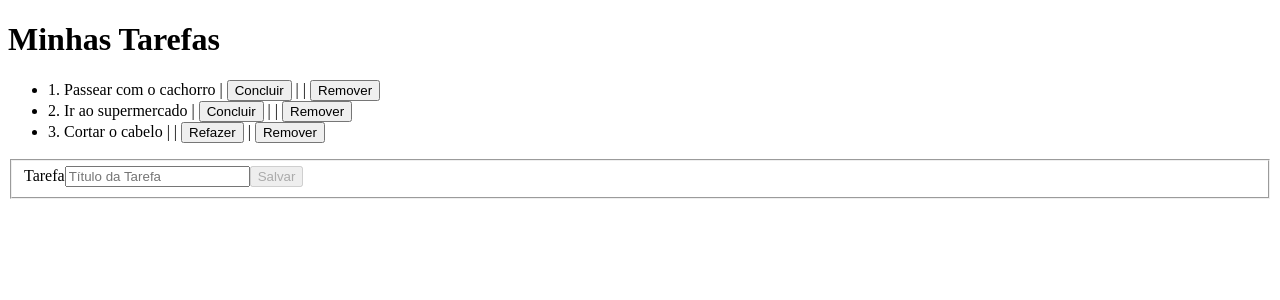
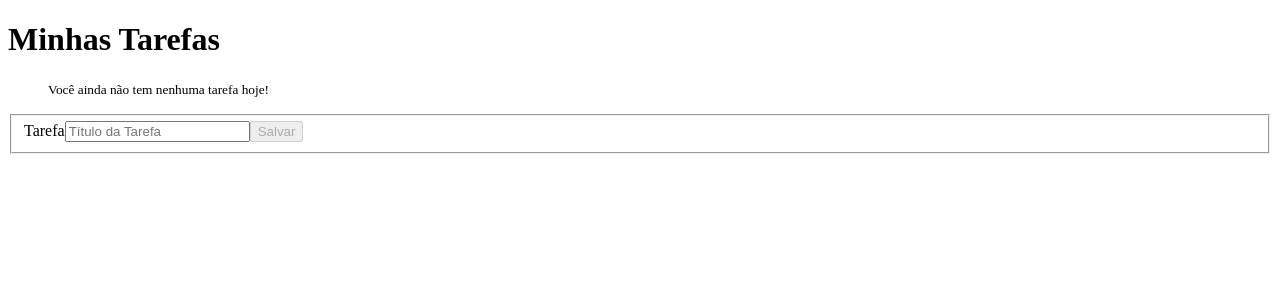
Before and after one commit to tarcisioribeiro-zz/Angular, an Angular app in the folder todo/: page / in a window 1280 px wide. Shown: the top 300 px of the page. Built offline with nearby package versions, Linux system fonts and the light colour scheme.

Commit message:
Adicionando uma Tarefa.

```diff
--- a/todo/src/app/app.component.html
+++ b/todo/src/app/app.component.html
@@ -1,6 +1,7 @@
 <h1>{{ title }}</h1>
 <ul>
-    <li *ngFor="let todo of todos ">
+    <p *ngIf="todos.length==0"><small>Você ainda não tem nenhuma tarefa hoje!</small></p>
+    <li *ngFor="let todo of todos">
         {{todo.id}}. {{todo.title}} |
         <button *ngIf="!todo.done" (click)="markAsDone(todo)">Concluir</button> |
         <button *ngIf="todo.done" (click)="markAsUndone(todo)">Refazer</button> |
@@ -13,6 +14,6 @@
         <label>Tarefa</label>
         <input type="text" placeholder="Título da Tarefa" maxlength="60" formControlName="title">
         <small *ngIf="form.controls.title.invalid && !form.controls.title.pristine">Este campo deve conter entre 3 e 60 caracteres</small>
-        <button [disabled]="form.invalid">Salvar</button>
+        <button [disabled]="form.invalid" (click)="add()">Salvar</button>
     </fieldset>
 </form>
--- a/todo/src/app/app.component.ts
+++ b/todo/src/app/app.component.ts
@@ -20,9 +20,17 @@
         Validators.required
       ])]
     });
-    this.todos.push(new Todo(1, 'Passear com o cachorro', false));
-    this.todos.push(new Todo(2, 'Ir ao supermercado', false));
-    this.todos.push(new Todo(3, 'Cortar o cabelo', true));
+  }
+
+  add() {
+    const title = this.form.controls['title'].value;
+    const id = this.todos.length + 1;
+    this.todos.push(new Todo(id, title, false));
+    this.clear();
+  }
+
+  clear() {
+    this.form.reset();
   }
 
   remove(todo: Todo) {
```
